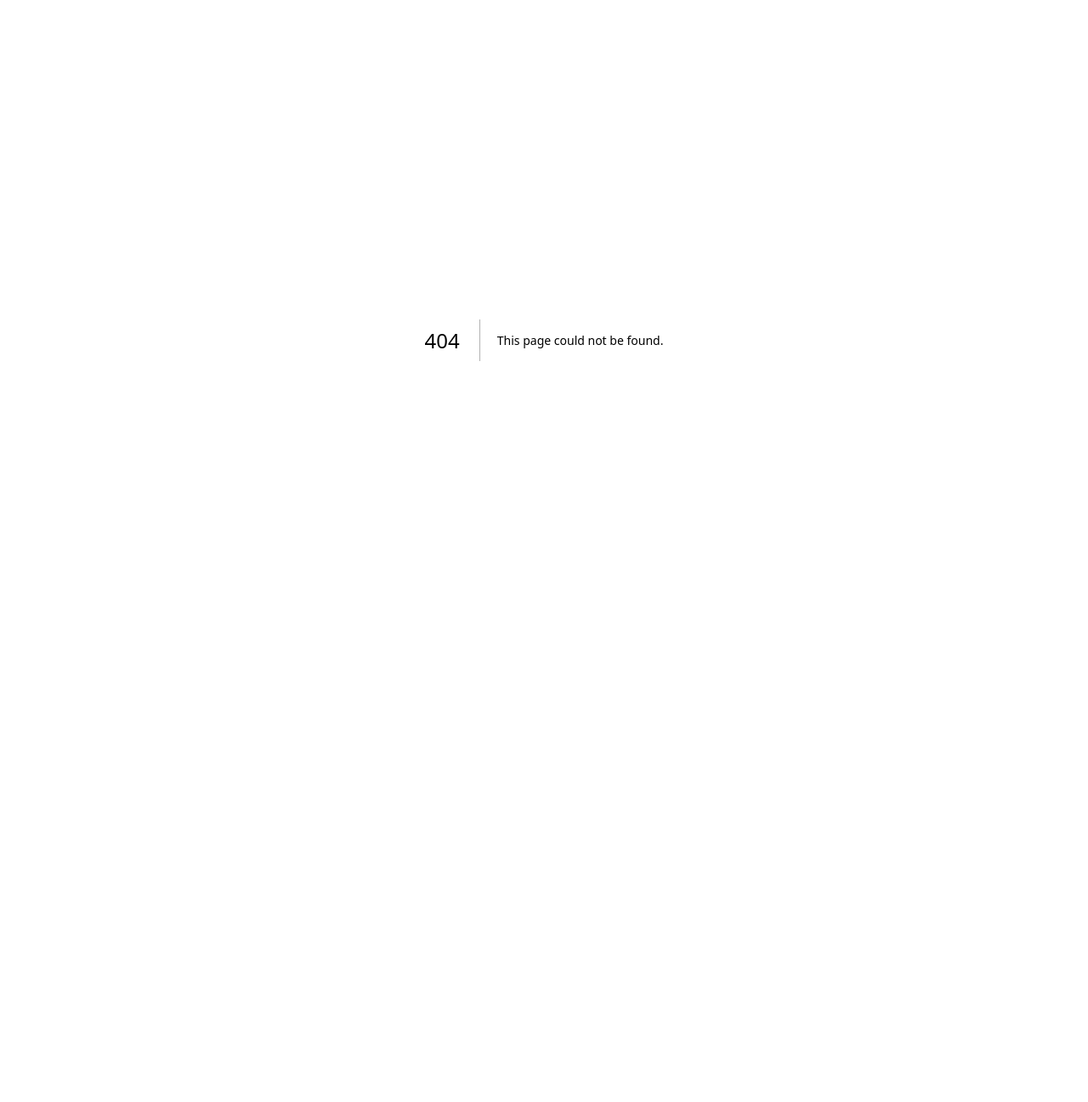
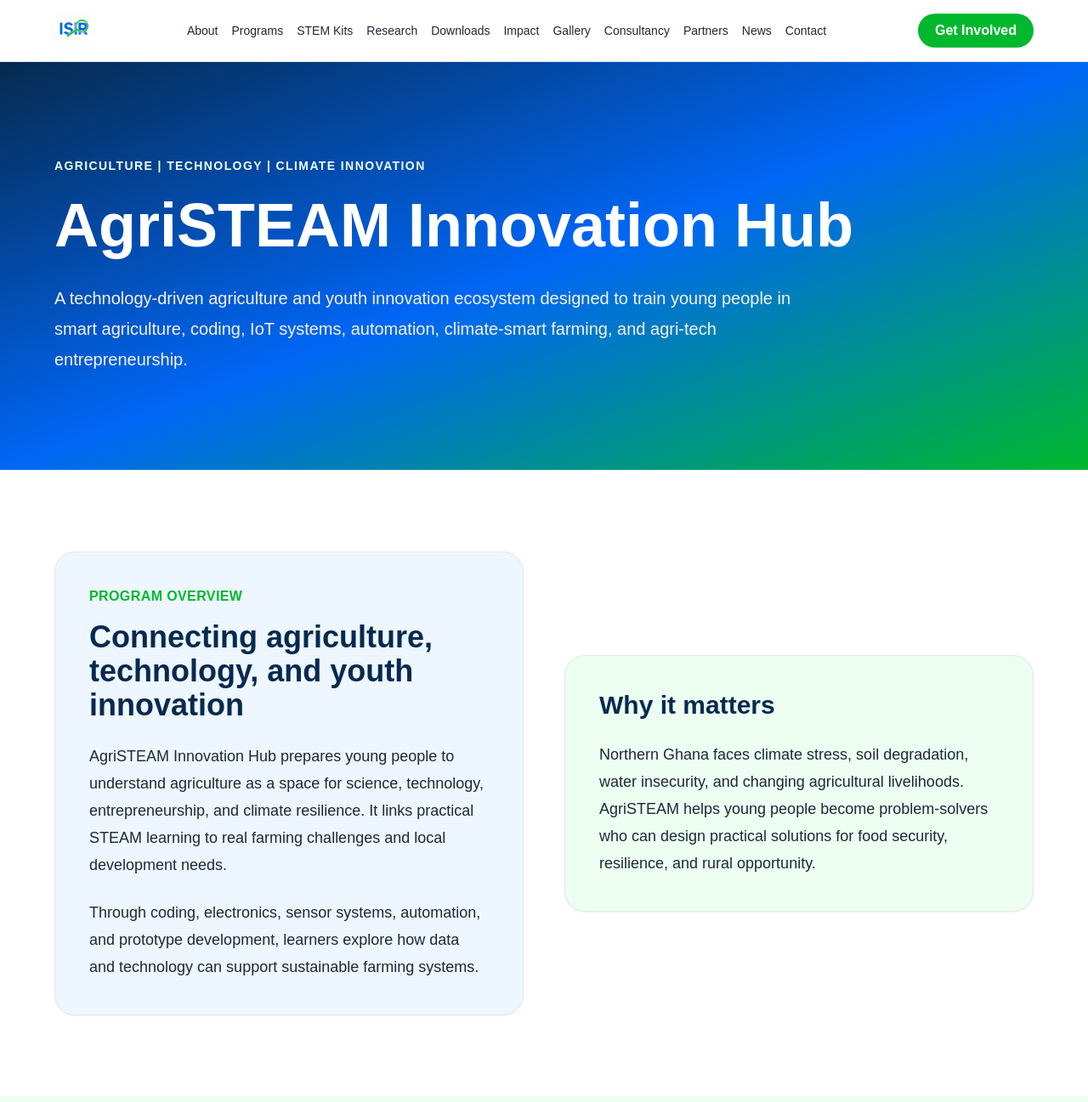
Before and after one commit to rashidasp28/isir-ghana-website, a Next.js app: page /programs/agristream-innovation-hub in a window 1280 px wide. Before the commit this address had no page. Shown: the top 1297 px of the page at 85% size. Before the commit the page ends 800 px from the top, so only its background shows below. Built offline with nearby package versions, Linux system fonts and the light colour scheme.

Commit message:
Create AgriSTEAM program page

```diff
--- /dev/null
+++ b/app/programs/agristream-innovation-hub/page.tsx
@@ -0,0 +1,152 @@
+import type { Metadata } from 'next'
+import Link from 'next/link'
+import Navbar from '@/components/Navbar'
+import Footer from '@/components/Footer'
+
+export const metadata: Metadata = {
+  title: 'AgriSTEAM Innovation Hub | Smart Agriculture and Youth Innovation in Ghana',
+  description:
+    'AgriSTEAM Innovation Hub is ISIR Ghana’s technology-driven agriculture and youth innovation program focused on smart agriculture, IoT, automation, climate-smart farming, and agri-tech entrepreneurship.',
+}
+
+const pillars = [
+  {
+    title: 'Smart agriculture learning',
+    description: 'Students and youth explore how technology can improve farming, water use, soil monitoring, productivity, and climate resilience.',
+  },
+  {
+    title: 'IoT and sensor systems',
+    description: 'The program introduces practical sensor-based systems that can support data-driven farming and local problem-solving.',
+  },
+  {
+    title: 'Automation and prototyping',
+    description: 'Learners build simple prototypes that connect electronics, coding, automation, and agricultural challenges.',
+  },
+  {
+    title: 'Climate-smart farming',
+    description: 'AgriSTEAM links innovation training to climate adaptation, food security, and sustainable farming systems.',
+  },
+  {
+    title: 'Youth entrepreneurship',
+    description: 'The hub develops innovation mindsets and practical pathways into agri-tech enterprise and local solution development.',
+  },
+  {
+    title: 'Community-centered innovation',
+    description: 'Learning activities are connected to real challenges faced by farmers and communities in Northern Ghana.',
+  },
+]
+
+const sdgs = [
+  'SDG 2 – Zero Hunger',
+  'SDG 4 – Quality Education',
+  'SDG 8 – Decent Work and Economic Growth',
+  'SDG 9 – Industry, Innovation and Infrastructure',
+  'SDG 13 – Climate Action',
+  'SDG 17 – Partnerships for the Goals',
+]
+
+export default function AgriSteamProgramPage() {
+  return (
+    <main>
+      <Navbar />
+
+      <section className="bg-gradient-to-br from-darkNavy via-primaryBlue to-primaryGreen text-white py-28">
+        <div className="container-width max-w-6xl">
+          <p className="uppercase tracking-widest text-sm mb-6 text-lightGreen font-semibold">
+            Agriculture | Technology | Climate Innovation
+          </p>
+          <h1 className="text-5xl md:text-7xl font-bold leading-tight mb-8">
+            AgriSTEAM Innovation Hub
+          </h1>
+          <p className="text-xl leading-9 max-w-4xl text-gray-100">
+            A technology-driven agriculture and youth innovation ecosystem designed to train young people in smart agriculture, coding, IoT systems, automation, climate-smart farming, and agri-tech entrepreneurship.
+          </p>
+        </div>
+      </section>
+
+      <section className="py-24 bg-white">
+        <div className="container-width grid lg:grid-cols-2 gap-12 items-center">
+          <div className="rounded-3xl bg-lightBlue p-10 border border-softGray shadow-sm">
+            <p className="text-primaryGreen font-semibold uppercase tracking-wide mb-4">Program Overview</p>
+            <h2 className="text-4xl font-bold text-darkNavy mb-6">Connecting agriculture, technology, and youth innovation</h2>
+            <p className="text-charcoal leading-8 text-lg mb-6">
+              AgriSTEAM Innovation Hub prepares young people to understand agriculture as a space for science, technology, entrepreneurship, and climate resilience. It links practical STEAM learning to real farming challenges and local development needs.
+            </p>
+            <p className="text-charcoal leading-8 text-lg">
+              Through coding, electronics, sensor systems, automation, and prototype development, learners explore how data and technology can support sustainable farming systems.
+            </p>
+          </div>
+          <div className="rounded-3xl bg-lightGreen p-10 border border-softGray shadow-sm">
+            <h3 className="text-3xl font-bold text-darkNavy mb-6">Why it matters</h3>
+            <p className="text-charcoal leading-8 text-lg">
+              Northern Ghana faces climate stress, soil degradation, water insecurity, and changing agricultural livelihoods. AgriSTEAM helps young people become problem-solvers who can design practical solutions for food security, resilience, and rural opportunity.
+            </p>
+          </div>
+        </div>
+      </section>
+
+      <section className="py-24 bg-lightGreen">
+        <div className="container-width">
+          <div className="text-center max-w-4xl mx-auto mb-14">
+            <p className="text-primaryGreen font-semibold uppercase tracking-wide mb-4">Learning and Innovation Model</p>
+            <h2 className="text-4xl md:text-5xl font-bold text-darkNavy leading-tight mb-6">How the hub builds agri-tech capacity</h2>
+            <p className="text-lg text-charcoal leading-8">AgriSTEAM combines practical technology learning with agriculture, climate adaptation, and entrepreneurship.</p>
+          </div>
+          <div className="grid md:grid-cols-3 gap-8">
+            {pillars.map((item) => (
+              <article key={item.title} className="bg-white rounded-3xl p-8 border border-softGray shadow-sm">
+                <h3 className="text-2xl font-bold text-darkNavy mb-4">{item.title}</h3>
+                <p className="text-charcoal leading-7">{item.description}</p>
+              </article>
+            ))}
+          </div>
+        </div>
+      </section>
+
+      <section id="impact" className="py-24 bg-white scroll-mt-24">
+        <div className="container-width">
+          <div className="text-center max-w-4xl mx-auto mb-14">
+            <p className="text-primaryGreen font-semibold uppercase tracking-wide mb-4">Impact Direction</p>
+            <h2 className="text-4xl md:text-5xl font-bold text-darkNavy leading-tight mb-6">A pipeline for climate-smart agri-tech innovation</h2>
+            <p className="text-lg text-charcoal leading-8">The hub is designed to produce youth-led prototypes, agri-tech skills, farmer-centered solutions, and innovation pathways for sustainable farming systems.</p>
+          </div>
+          <div className="grid md:grid-cols-4 gap-8">
+            {['Youth agri-tech skills', 'Smart farming prototypes', 'Climate adaptation learning', 'Entrepreneurship pathways'].map((metric) => (
+              <div key={metric} className="bg-lightBlue rounded-3xl p-8 border border-softGray shadow-sm">
+                <h3 className="text-2xl font-bold text-darkNavy mb-4">{metric}</h3>
+                <p className="text-charcoal leading-7">A core outcome area for future AgriSTEAM implementation, partnership, and impact measurement.</p>
+              </div>
+            ))}
+          </div>
+        </div>
+      </section>
+
+      <section className="py-24 bg-white">
+        <div className="container-width">
+          <div className="text-center max-w-4xl mx-auto mb-14">
+            <p className="text-primaryGreen font-semibold uppercase tracking-wide mb-4">SDG Alignment</p>
+            <h2 className="text-4xl md:text-5xl font-bold text-darkNavy leading-tight mb-6">Advancing food security, innovation, jobs, and climate resilience</h2>
+          </div>
+          <div className="grid md:grid-cols-3 gap-8">
+            {sdgs.map((sdg) => (
+              <article key={sdg} className="bg-lightBlue border border-softGray rounded-3xl p-8 shadow-sm">
+                <h3 className="text-2xl font-bold text-darkNavy mb-4">{sdg}</h3>
+                <p className="text-charcoal leading-7">AgriSTEAM contributes to this goal by linking practical technology education to agriculture, climate resilience, entrepreneurship, and partnerships.</p>
+              </article>
+            ))}
+          </div>
+        </div>
+      </section>
+
+      <section className="py-24 bg-darkNavy text-white">
+        <div className="container-width text-center max-w-4xl">
+          <h2 className="text-4xl md:text-5xl font-bold mb-6">Partner with ISIR Ghana on agri-tech innovation</h2>
+          <p className="text-lg leading-8 text-gray-300 mb-10">Support young people to build smart agriculture solutions for food security, climate adaptation, and sustainable rural livelihoods.</p>
+          <Link href="/partners#partner-form" className="inline-flex bg-primaryGreen text-white px-8 py-4 rounded-full font-semibold text-lg">Partner With Us</Link>
+        </div>
+      </section>
+
+      <Footer />
+    </main>
+  )
+}
```
